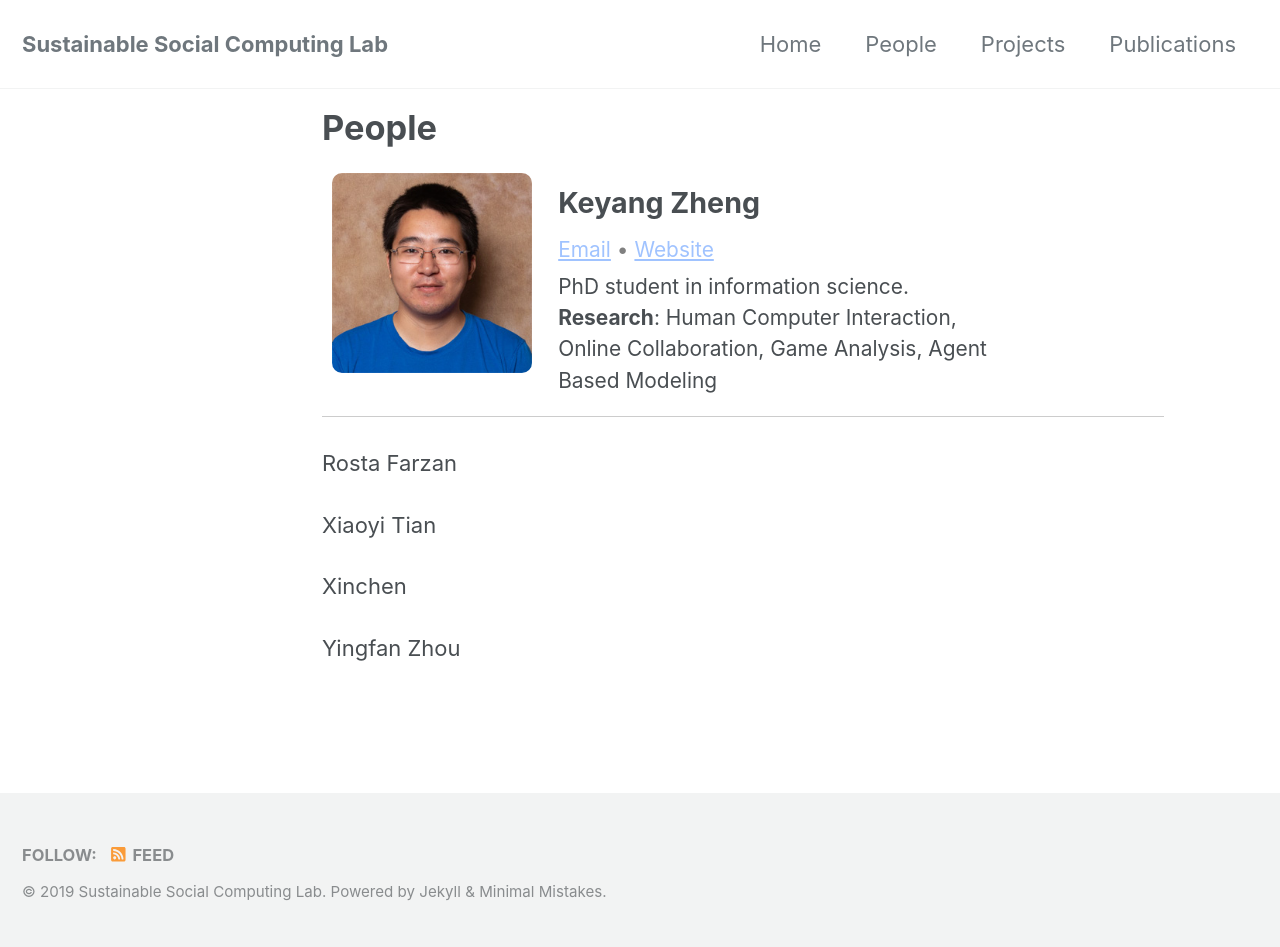
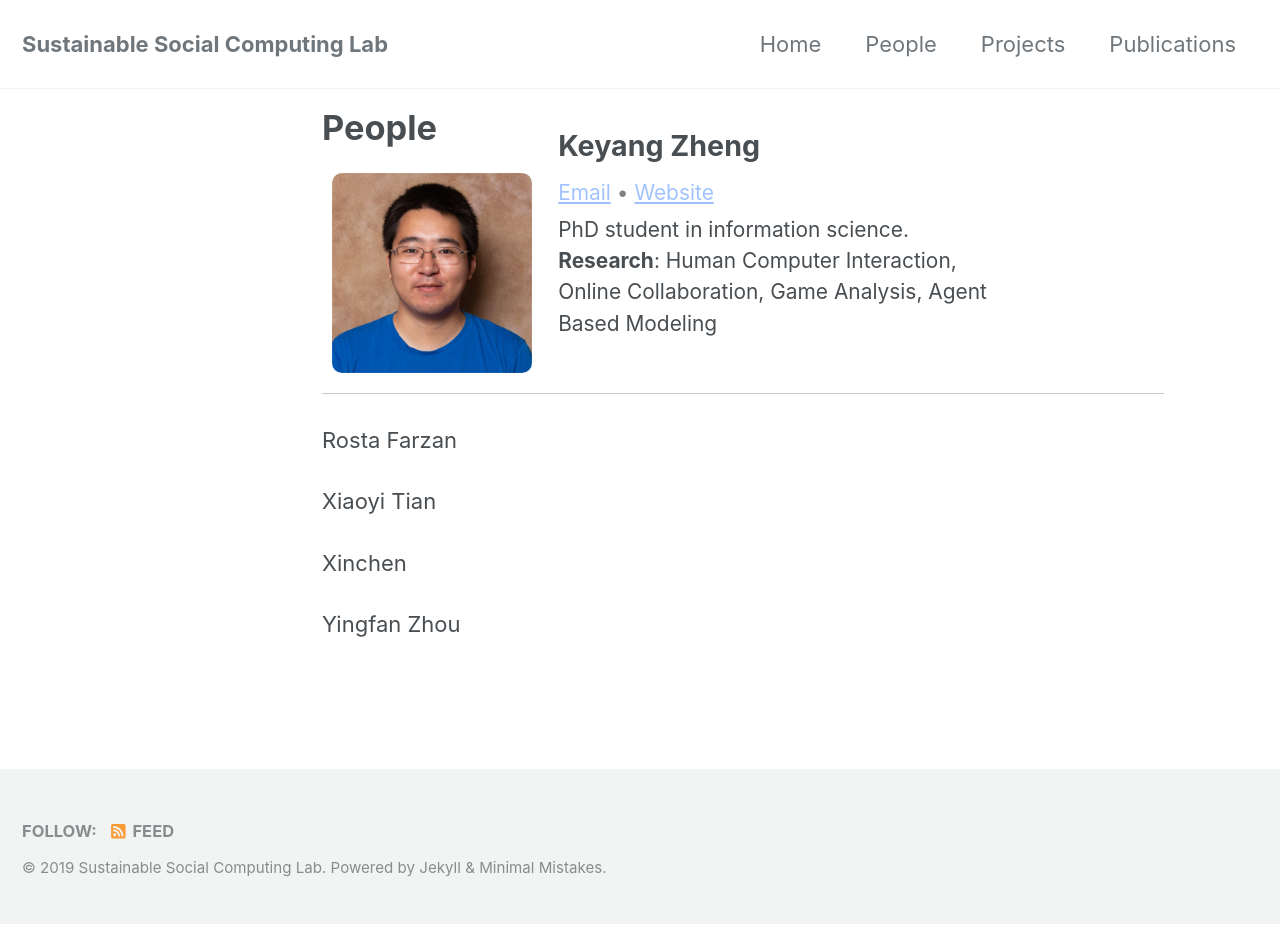
Before and after one commit to SSC-Pitt/SSC-Pitt.github.io, a Jekyll site: the page built from _pages/people.md, in a window 1280 px wide. Built offline with Jekyll 4.4.1, drawn with Linux system fonts in a browser that asks for light colours; cached includes are drawn as plain includes; nearby versions of some CDN libraries; after the commit the page ends 924 px from its top, so only the background shows below that.

Commit message:
small changes to member styling

```diff
--- a/assets/css/main.scss
+++ b/assets/css/main.scss
@@ -25,6 +25,7 @@ div.person {
 }
 
 div.person h3 {
+  margin-top: 0;
   font-size: 1.3em;
 }
 
@@ -50,6 +51,7 @@ div.profile-text p{
 }
 
 div.profile-text p.links{
+  text-decoration: none;
   margin-bottom: 5px;
   color: grey;
 }
```
